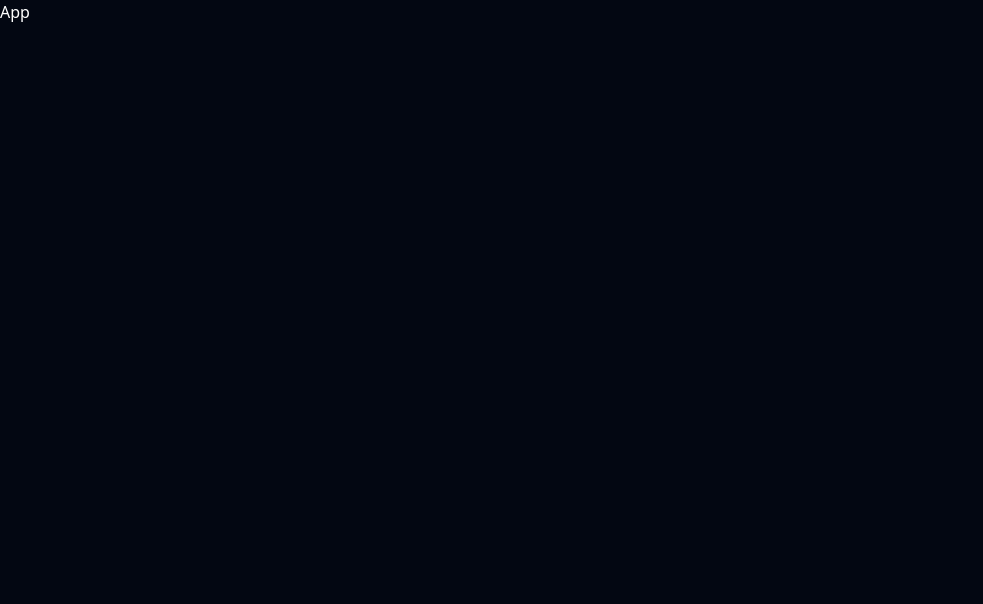
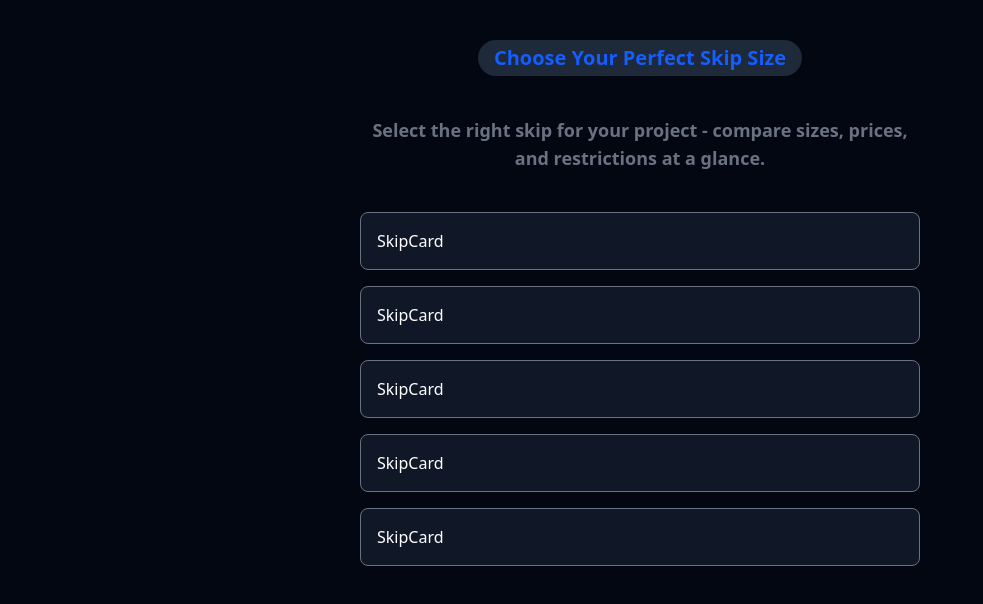
Before and after one commit to anyars-encarta/garden_waste, a React (Vite) app: page / in a window 1280 px wide. Shown: the top 604 px of the page, without its empty margins (0-983 px from the left). Built offline with nearby package versions, Linux system fonts and the light colour scheme.

Commit message:
Create SelectSkip and SkipCard components

```diff
--- a/src/App.jsx
+++ b/src/App.jsx
@@ -1,7 +1,11 @@
+import SelectSkip from "./components/SelectSkip";
+
 const App = () => {
   return (
-    <div className="h-screen flex bg-gray-950 text-white">App</div>
-  )
-}
+    <div className="min-h-screen bg-gray-950 text-white flex items-center justify-center">
+      <SelectSkip />
+    </div>
+  );
+};
 
-export default App
+export default App;
--- /dev/null
+++ b/src/components/SelectSkip.jsx
@@ -0,0 +1,26 @@
+import SkipCard from "./cards/SkipCard";
+
+const SelectSkip = () => {
+  return (
+    <div className="h-screen min-w-[65%] overflow-x-hidden flex flex-col items-center py-10 px-90">
+      <h1 className="text-xl font-bold text-blue-600 bg-gray-800 py-1 px-4 rounded-full text-center min-w-[320px]">
+        Choose Your Perfect Skip Size
+      </h1>
+
+      <span className="mt-10 text-lg font-semibold min-w-[320px] text-center text-gray-500">
+        Select the right skip for your project - compare sizes, prices, and
+        restrictions at a glance.
+      </span>
+
+      <div className="mt-10 flex justify-between gap-4 flex-wrap">
+        <SkipCard />
+        <SkipCard />
+        <SkipCard />
+        <SkipCard />
+        <SkipCard />
+      </div>
+    </div>
+  );
+};
+
+export default SelectSkip;
--- /dev/null
+++ b/src/components/cards/SkipCard.jsx
@@ -0,0 +1,9 @@
+const SkipCard = () => {
+  return (
+    <div className="flex-1 border border-gray-500 p-4 rounded-lg bg-gray-900 min-w-[360px] hover:-translate-y-2 transition-transform duration-300 ease-in-out">
+      SkipCard
+    </div>
+  );
+};
+
+export default SkipCard;
```
Also changed, not shown: public/waste_container.png (added).
